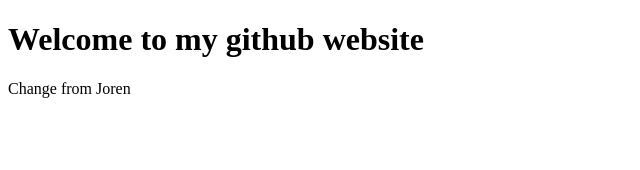
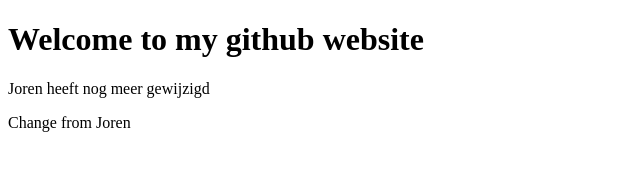
Before and after one commit to Joren97/stat-web-git-test, a plain HTML site: page index.html in a window 1280 px wide. Shown: the whole page, without its empty margins (0-640 px from the left). Drawn offline with Linux system fonts and the light colour scheme.

Commit message:
Wijziging Joren

```diff
--- a/index.html
+++ b/index.html
@@ -10,6 +10,7 @@
 
 <body>
     <h1 class="title">Welcome to my github website</h1>
+    <p>Joren heeft nog meer gewijzigd</p>
     <p>Change from Joren</p>
 </body>
 
```
